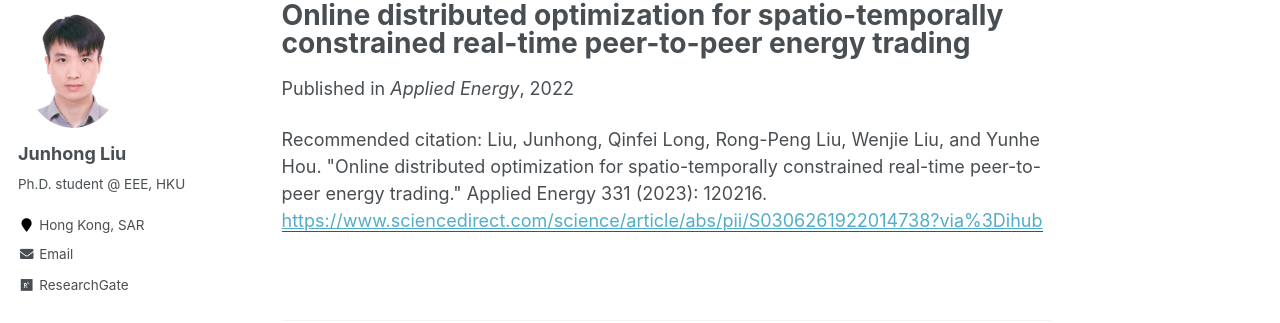
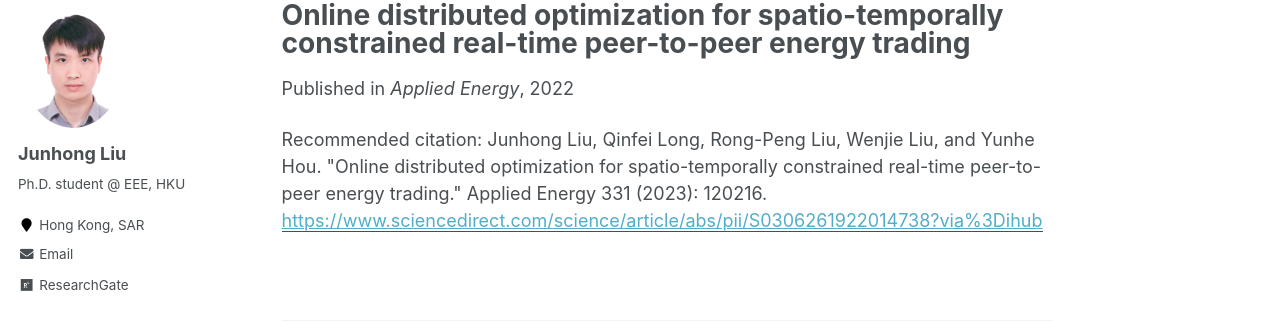
Before and after one commit to johnny-eee/online, a Jekyll site: the page built from _publications/2022-11-23-paper-title-number-1.md, in a window 1280 px wide. Shown: the part 117-440 px from the top of the page. Built offline with Jekyll 4.4.1, drawn with Linux system fonts in a browser that asks for light colours.

```diff
--- a/_publications/2022-11-23-paper-title-number-1.md
+++ b/_publications/2022-11-23-paper-title-number-1.md
@@ -7,5 +7,5 @@ excerpt: 'The real-time P2P energy trading problem is formulated as a spatio-tem
 date: 2022-11-23
 venue: 'Applied Energy'
 paperurl: 'https://www.sciencedirect.com/science/article/abs/pii/S0306261922014738?via%3Dihub'
-citation: 'Liu, Junhong, Qinfei Long, Rong-Peng Liu, Wenjie Liu, and Yunhe Hou. "Online distributed optimization for spatio-temporally constrained real-time peer-to-peer energy trading." Applied Energy 331 (2023): 120216.'
+citation: 'Junhong Liu, Qinfei Long, Rong-Peng Liu, Wenjie Liu, and Yunhe Hou. "Online distributed optimization for spatio-temporally constrained real-time peer-to-peer energy trading." Applied Energy 331 (2023): 120216.'
 ---
```
